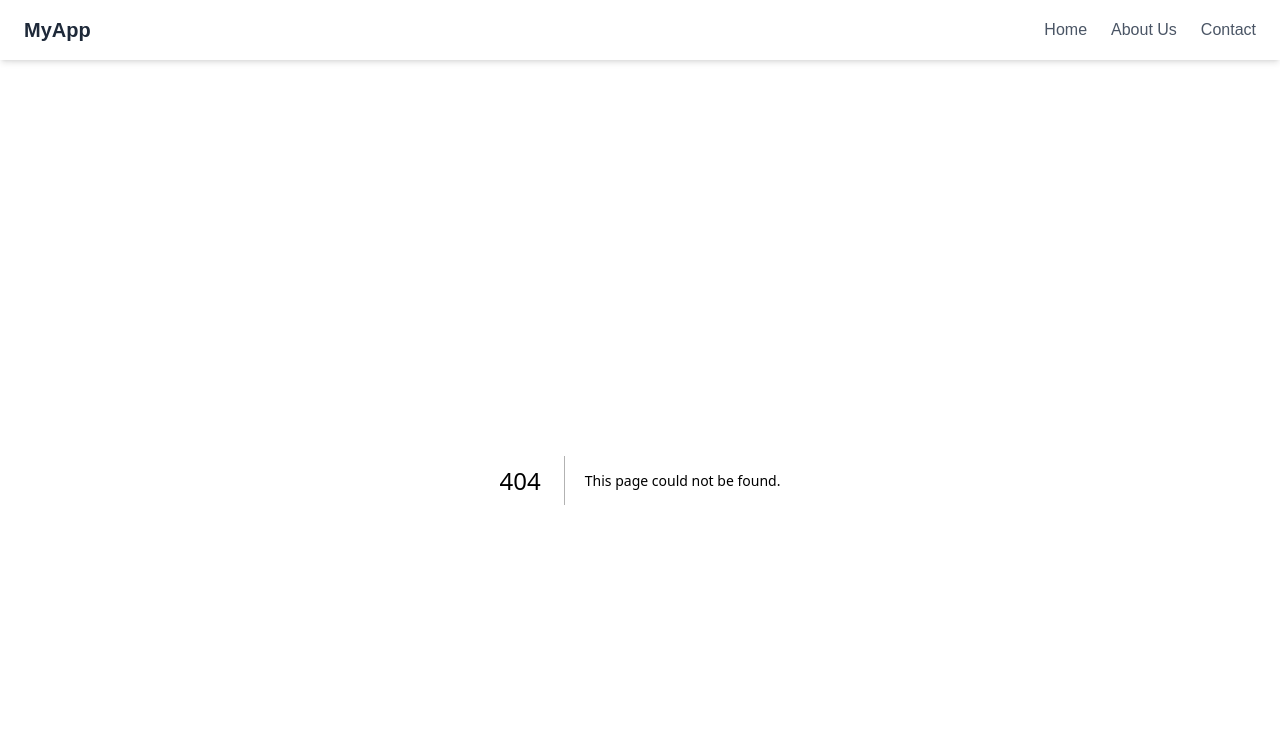
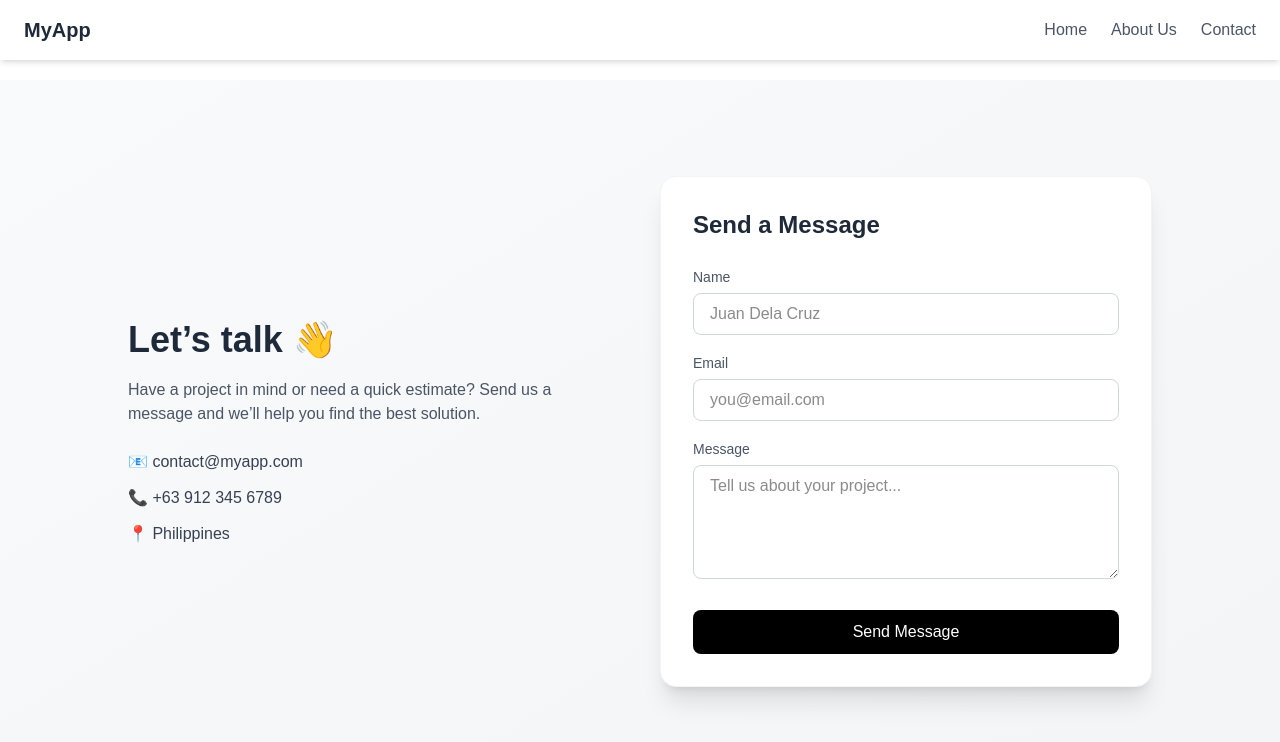
Before and after one commit to Zenncode/sample-testing, a Next.js app: page /contact in a window 1280 px wide. Before the commit this address had no page. Shown: the top 742 px of the page. Built offline with nearby package versions, Linux system fonts and the light colour scheme.

Commit message:
feat-add contact page

```diff
--- /dev/null
+++ b/app/components/ui/Navbar.tsx
@@ -0,0 +1,30 @@
+"use client";
+
+import Link from "next/link";
+
+export default function Navbar() {
+  return (
+    <nav className="w-full fixed top-0 left-0 bg-white shadow-md z-50">
+      <div className="max-w-7xl mx-auto px-6 py-4 flex justify-between items-center">
+
+        {/* Logo / Brand */}
+        <h1 className="text-xl font-bold text-gray-800">
+          MyApp
+        </h1>
+
+        {/* Navigation Links */}
+        <div className="flex gap-6">
+          <Link href="/" className="text-gray-600 hover:text-black transition">
+            Home
+          </Link>
+          <Link href="/about" className="text-gray-600 hover:text-black transition">
+            About Us
+          </Link>
+          <Link href="/contact" className="text-gray-600 hover:text-black transition">
+            Contact
+            </Link>
+            </div>
+      </div>
+    </nav>
+  );
+}
--- /dev/null
+++ b/app/contact/page.tsx
@@ -0,0 +1,71 @@
+export default function Contact() {
+  return (
+    <div className="min-h-screen bg-gradient-to-br from-gray-50 to-gray-100 pt-24 px-6">
+      <div className="max-w-5xl mx-auto grid md:grid-cols-2 gap-10 items-center">
+
+        {/* LEFT SIDE - INFO */}
+        <div>
+          <h1 className="text-4xl font-bold text-gray-800 mb-4 leading-tight">
+            Let’s talk 👋
+          </h1>
+
+          <p className="text-gray-600 mb-6">
+            Have a project in mind or need a quick estimate?
+            Send us a message and we’ll help you find the best solution.
+          </p>
+
+          <div className="space-y-3 text-gray-700">
+            <p>📧 contact@myapp.com</p>
+            <p>📞 +63 912 345 6789</p>
+            <p>📍 Philippines</p>
+          </div>
+        </div>
+
+        {/* RIGHT SIDE - FORM */}
+        <div className="bg-white p-8 rounded-2xl shadow-xl border border-gray-100">
+          <h2 className="text-2xl font-semibold text-gray-800 mb-6">
+            Send a Message
+          </h2>
+
+          <form className="flex flex-col gap-4">
+
+            <div>
+              <label className="text-sm text-gray-600">Name</label>
+              <input
+                type="text"
+                placeholder="Juan Dela Cruz"
+                className="w-full mt-1 border border-gray-300 rounded-lg px-4 py-2 focus:outline-none focus:ring-2 focus:ring-black"
+              />
+            </div>
+
+            <div>
+              <label className="text-sm text-gray-600">Email</label>
+              <input
+                type="email"
+                placeholder="you@email.com"
+                className="w-full mt-1 border border-gray-300 rounded-lg px-4 py-2 focus:outline-none focus:ring-2 focus:ring-black"
+              />
+            </div>
+
+            <div>
+              <label className="text-sm text-gray-600">Message</label>
+              <textarea
+                rows={4}
+                placeholder="Tell us about your project..."
+                className="w-full mt-1 border border-gray-300 rounded-lg px-4 py-2 focus:outline-none focus:ring-2 focus:ring-black"
+              ></textarea>
+            </div>
+
+            <button
+              type="submit"
+              className="mt-2 bg-black text-white py-2.5 rounded-lg hover:bg-gray-800 transition font-medium"
+            >
+              Send Message
+            </button>
+          </form>
+        </div>
+
+      </div>
+    </div>
+  );
+}
--- a/app/layout.tsx
+++ b/app/layout.tsx
@@ -1,6 +1,6 @@
 import type { Metadata } from "next";
 import { Geist, Geist_Mono } from "next/font/google";
-import Navbar from "./components/pages/Navbar";
+import Navbar from "./components/ui/Navbar";
 
 import "./globals.css";
 
--- a/app/page.tsx
+++ b/app/page.tsx
@@ -1,9 +1,12 @@
 import Image from "next/image";
+
 
 export default function Home() {
   return (
     <div className="flex flex-col flex-1 items-center justify-center bg-zinc-50 font-sans dark:bg-black">
 
+
+
     </div>
   );
 }
```
